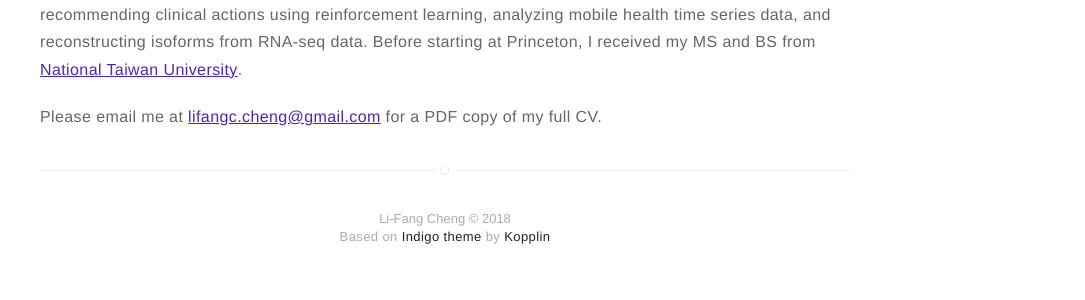
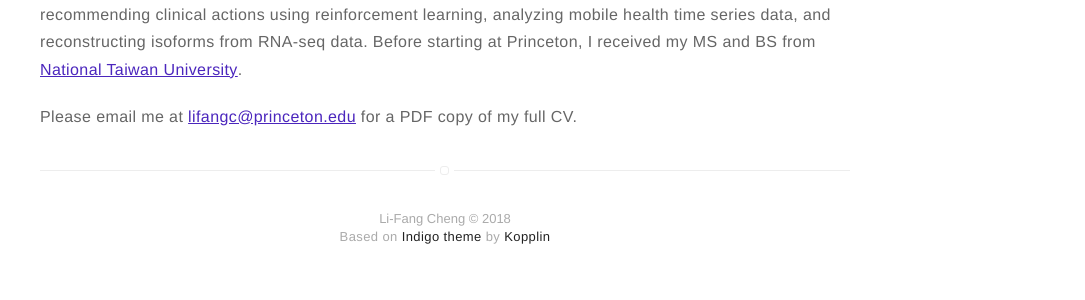
Before and after one commit to Li-FangCheng/li-fangcheng.github.io, a Jekyll site: the page built from about.md, in a window 1280 px wide. Shown: the part 732-1032 px from the top of the page, without its empty margins (195-1280 px from the left). Built offline with Jekyll 4.4.1, drawn with Linux system fonts in a browser that asks for light colours.

Commit message:
change email

```diff
--- a/_config.yml
+++ b/_config.yml
@@ -51,7 +51,7 @@ github: Li-FangCheng
 # medium: medium
 # vimeo: myvimeo
 # lanyrd: mylanyrd
-email: lifangc.cheng@gmail.com
+email: lifangc@princeton.edu
 
 authors:
     lifangcheng:
```
